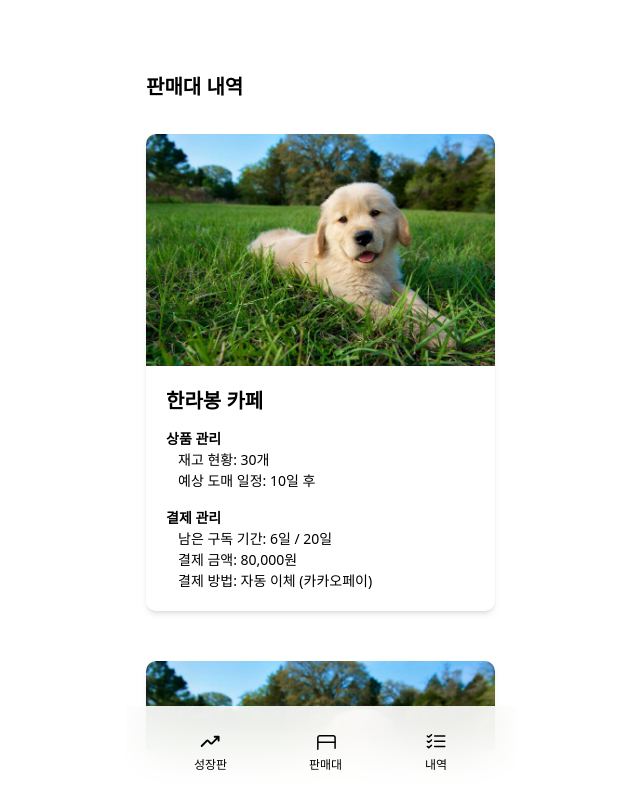
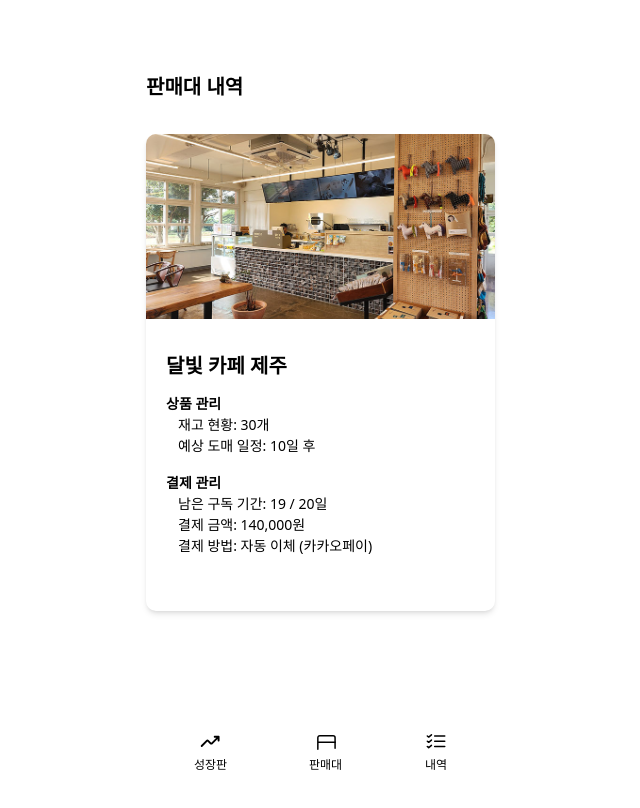
Before and after one commit to Modadeung/frontend, a Next.js app: page /administration in a window 1280 px wide. Shown: the top 808 px of the page, without its empty margins (319-959 px from the left). Built offline with nearby package versions, Linux system fonts and the light colour scheme; a web font is replaced by a local one.

Commit message:
style: 관리 페이지 스타일 수정

```diff
--- a/src/app/(pages)/administration/page.tsx
+++ b/src/app/(pages)/administration/page.tsx
@@ -12,10 +12,6 @@ export default function AdministrationPage(): JSX.Element {
         </div>
         <div className="flex flex-col gap-y-50">
           <AdministrationCard />
-          <AdministrationCard />
-          <AdministrationCard />
-          <AdministrationCard />
-          <AdministrationCard />
         </div>
       </div>
       <Navbar />
--- a/src/app/(pages)/space/page.tsx
+++ b/src/app/(pages)/space/page.tsx
@@ -172,7 +172,7 @@ export default function SpacePage() {
                                 onClick={() => setIsCategoryOpen(false)}
                             ></div>
 
-                            <div className="relative flex flex-col w-full h-[564px] bg-white rounded-t-[26px] px-[20px] py-[9px] animate-slide-up">
+                            <div className="relative flex flex-col w-full h-[564px] bg-white rounded-t-[26px] p-20 animate-slide-up">
                                 <div className="mx-auto">
                                     <Image
                                         src={modalReactangle}
@@ -180,17 +180,17 @@ export default function SpacePage() {
                                     />
                                 </div>
 
-                                <p className="font-bold text-[18px] mt-[16px]">
+                                <p className="font-bold text-[18px] mt-32">
                                     키워드 추가 선택
                                 </p>
 
-                                <div className="mt-[25px] space-y-6">
+                                <div className="mt-[14px] space-y-6">
                                     {/* 분야 카테고리 */}
                                     <div>
-                                        <p className="mb-2 font-semibold">
+                                        <p className="mb-2 font-semibold pb-8">
                                             분야
                                         </p>
-                                        <div className="flex flex-wrap gap-x-[12px] gap-y-[24px]">
+                                        <div className="flex flex-wrap gap-x-[12px] gap-y-[12px]">
                                             {fieldCategories.map((category) => (
                                                 <Button
                                                     key={category}
@@ -215,10 +215,10 @@ export default function SpacePage() {
 
                                     {/* 특징 카테고리 */}
                                     <div>
-                                        <p className="mb-2 font-semibold mt-[20px]">
+                                        <p className="mb-2 font-semibold mt-[20px] pb-8">
                                             특징
                                         </p>
-                                        <div className="flex flex-wrap gap-x-[12px] gap-y-[24px]">
+                                        <div className="flex flex-wrap gap-x-[12px] gap-y-[12px]">
                                             {featureCategories.map(
                                                 (category) => (
                                                     <Button
@@ -245,10 +245,10 @@ export default function SpacePage() {
 
                                     {/* 사람 카테고리 */}
                                     <div>
-                                        <p className="mb-2 font-semibold mt-[20px]">
+                                        <p className="mb-2 font-semibold mt-[20px] pb-8">
                                             사람
                                         </p>
-                                        <div className="flex flex-wrap gap-x-[12px] gap-y-[24px]">
+                                        <div className="flex flex-wrap gap-x-[12px] gap-y-[12px]">
                                             {personCategories.map(
                                                 (category) => (
                                                     <Button
--- a/src/components/administration/AdministrationCard.tsx
+++ b/src/components/administration/AdministrationCard.tsx
@@ -1,19 +1,21 @@
 import Image from "next/image";
-import top from "@/assets/images/cutedog.jpeg";
+import reservation from "@/assets/images/reservation.jpeg";
 
 export default function AdministrationCard(): JSX.Element {
   return (
     <div className="w-349 h-477 rounded-10 opacity-100 shadow-md">
-      <Image
-        src={top}
-        alt="서비스 이미지"
-        width={349}
-        height={187}
-        className="rounded-t-10"
-      />
-      <div className="w-full h-291 p-20">
+      <div className="w-349 h-185 relative">
+        <Image
+          src={reservation}
+          alt="서비스 이미지"
+          fill
+          className="rounded-t-10 object-cover"
+        />
+      </div>
+
+      <div className="w-full h-291 px-20 py-32">
         <p className="text-[20px] font-bold leading-24 align-top pb-12">
-          한라봉 카페
+          달빛 카페 제주
         </p>
         <p className="text-[14px] leading-24 font-bold align-top">상품 관리</p>
         <p className="text-[14px] font-medium leading-24 pl-12">
@@ -25,8 +27,8 @@ export default function AdministrationCard(): JSX.Element {
           결제 관리
         </p>
         <p className="text-[14px] font-medium leading-24 pl-12">
-          남은 구독 기간: 6일 / 20일 <br />
-          결제 금액: 80,000원 <br />
+          남은 구독 기간: 19 / 20일 <br />
+          결제 금액: 140,000원 <br />
           결제 방법: 자동 이체 (카카오페이)
         </p>
       </div>
```
Also changed, not shown: src/assets/images/reservation.jpeg (added).
